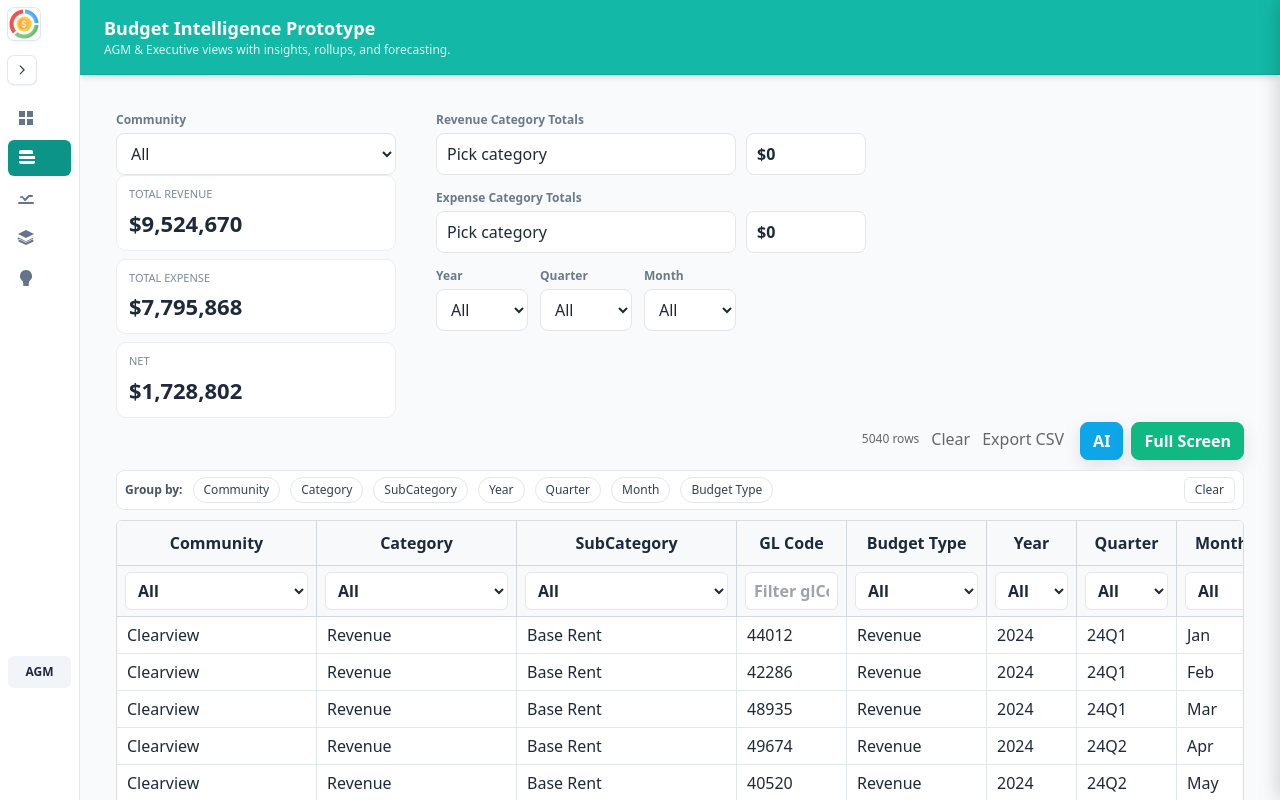
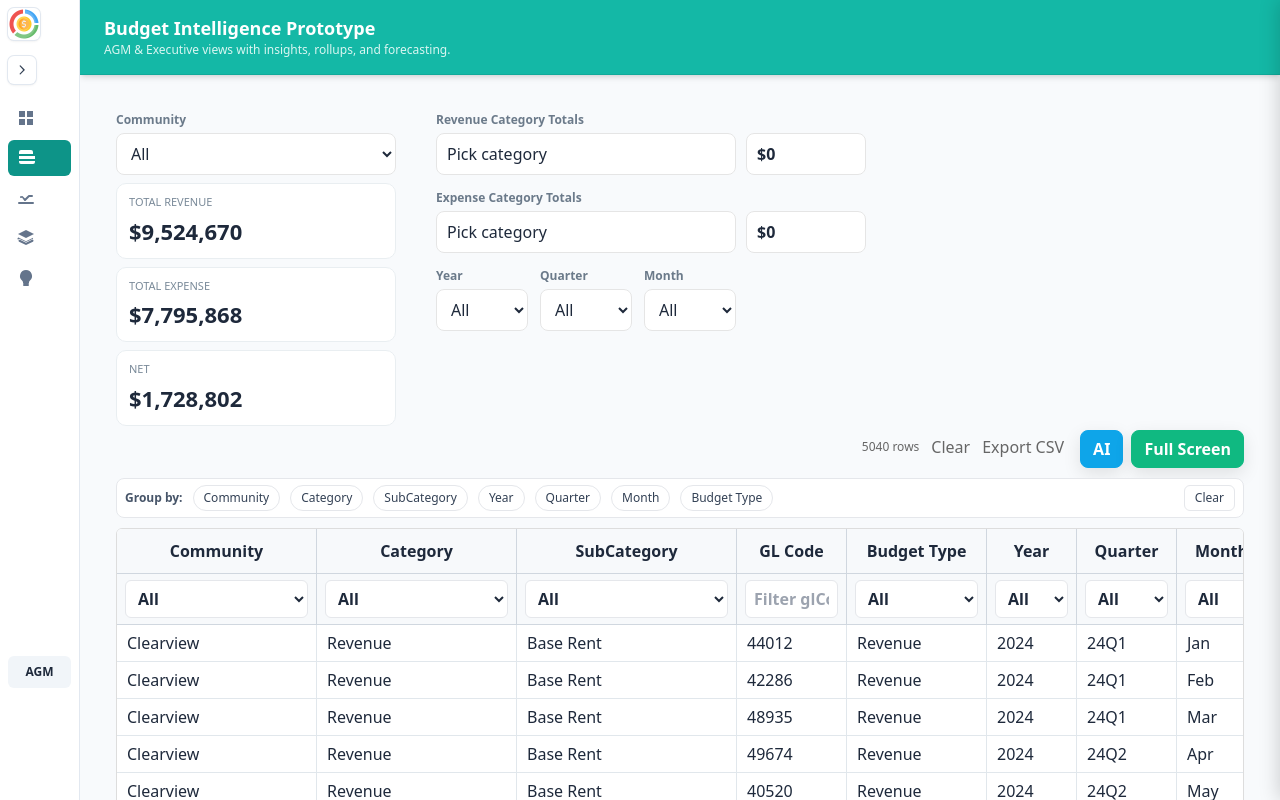
Before and after one commit to Integracarejj/BusIntell, a Next.js app: page /agm/budget in a window 1280 px wide. Built offline with nearby package versions, Linux system fonts and the light colour scheme.

Commit message:
created gap between cards and community dropdown

```diff
--- a/app/agm/budget/page.tsx
+++ b/app/agm/budget/page.tsx
@@ -848,7 +848,7 @@
                             ))}
                         </select>
 
-                        <div style={{ display: 'flex', flexDirection: 'column', gap: 8 }}>
+                        <div style={{ display: 'flex', flexDirection: 'column', gap: 8, marginTop: 8 }}>
                             <SmallCard title="TOTAL REVENUE" value={fmt(totals.rev)} />
                             <SmallCard title="TOTAL EXPENSE" value={fmt(totals.exp)} />
                             <SmallCard title="NET" value={fmt(totals.net)} />
```
